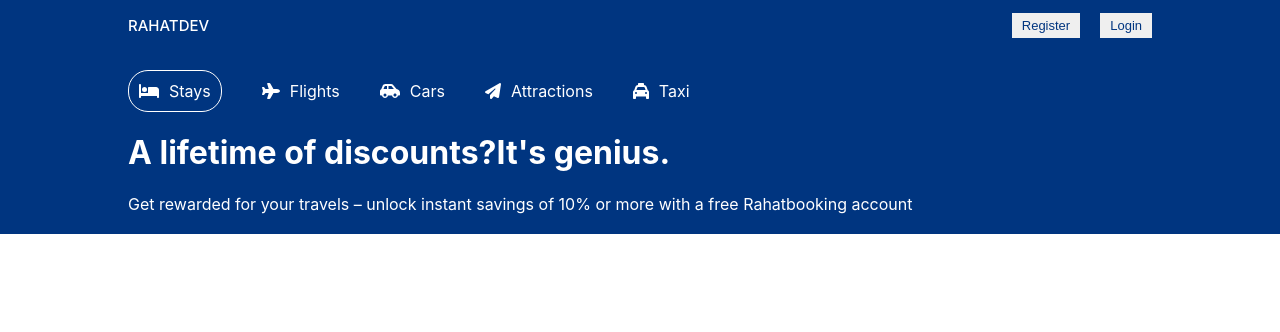
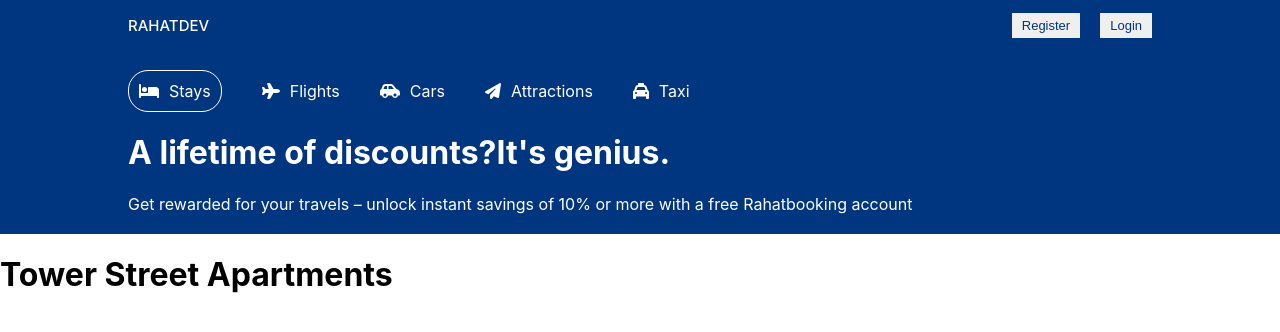
Before and after one commit to bellicose77/booking-app-clientside, a React (Create React App) app: page /hotels/1 in a window 1280 px wide. Shown: the top 332 px of the page. Built offline with nearby package versions, Linux system fonts and the light colour scheme.

Commit message:
single hotel description

```diff
--- a/src/pages/Hotel/Hotel.js
+++ b/src/pages/Hotel/Hotel.js
@@ -9,7 +9,7 @@ const Hotel = () => {
            <Header type="list"/>
            <div className='hotelContainer'>
             <div className='hotelWrapper'>
-
+            <h1 className="hotelTitle">Tower Street Apartments</h1>
             </div>
            </div>
         </div>
```
